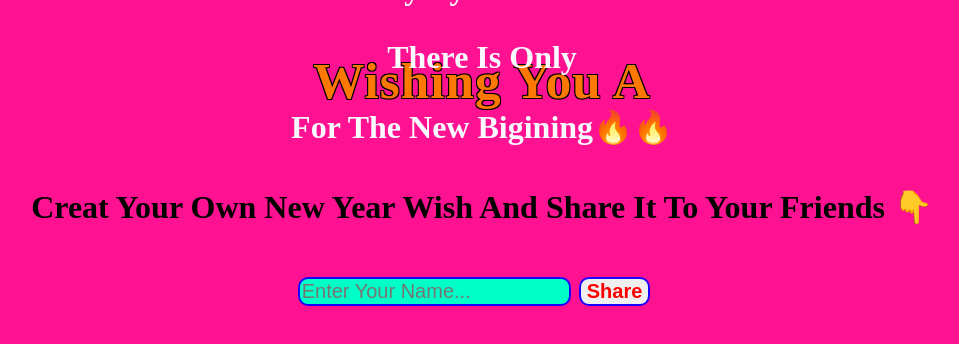
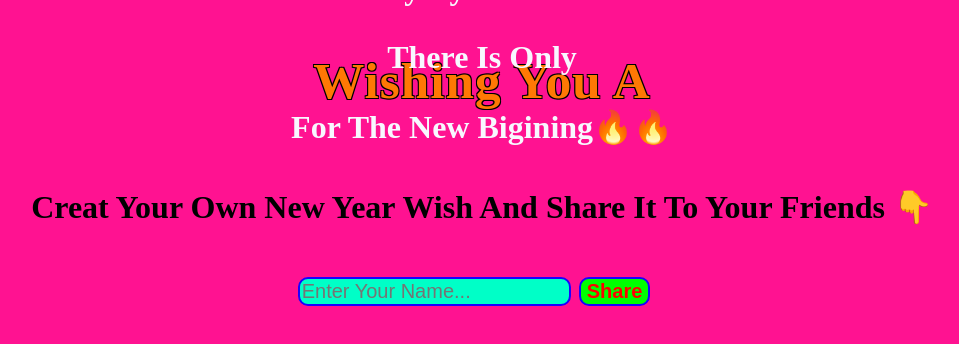
Before and after one commit to Albert-Einstein-007/test-year, a plain HTML site: page index.html in a window 1280 px wide. Shown: the whole page, without its empty margins (158-1117 px from the left). Drawn offline with Linux system fonts and the light colour scheme.

Commit message:
Update index.html

```diff
--- a/index.html
+++ b/index.html
@@ -294,7 +294,7 @@ font-size: 190%;
 
       border-radius: 10px;
 
-      backdrop: #8800FF;
+      background: lime;
 
     border:2px solid #1B00FF;
 
@@ -302,7 +302,7 @@ font-size: 190%;
 
     #share:hover{
 
-      background:#F3BC62;
+      background:green
 
     }
 
```
